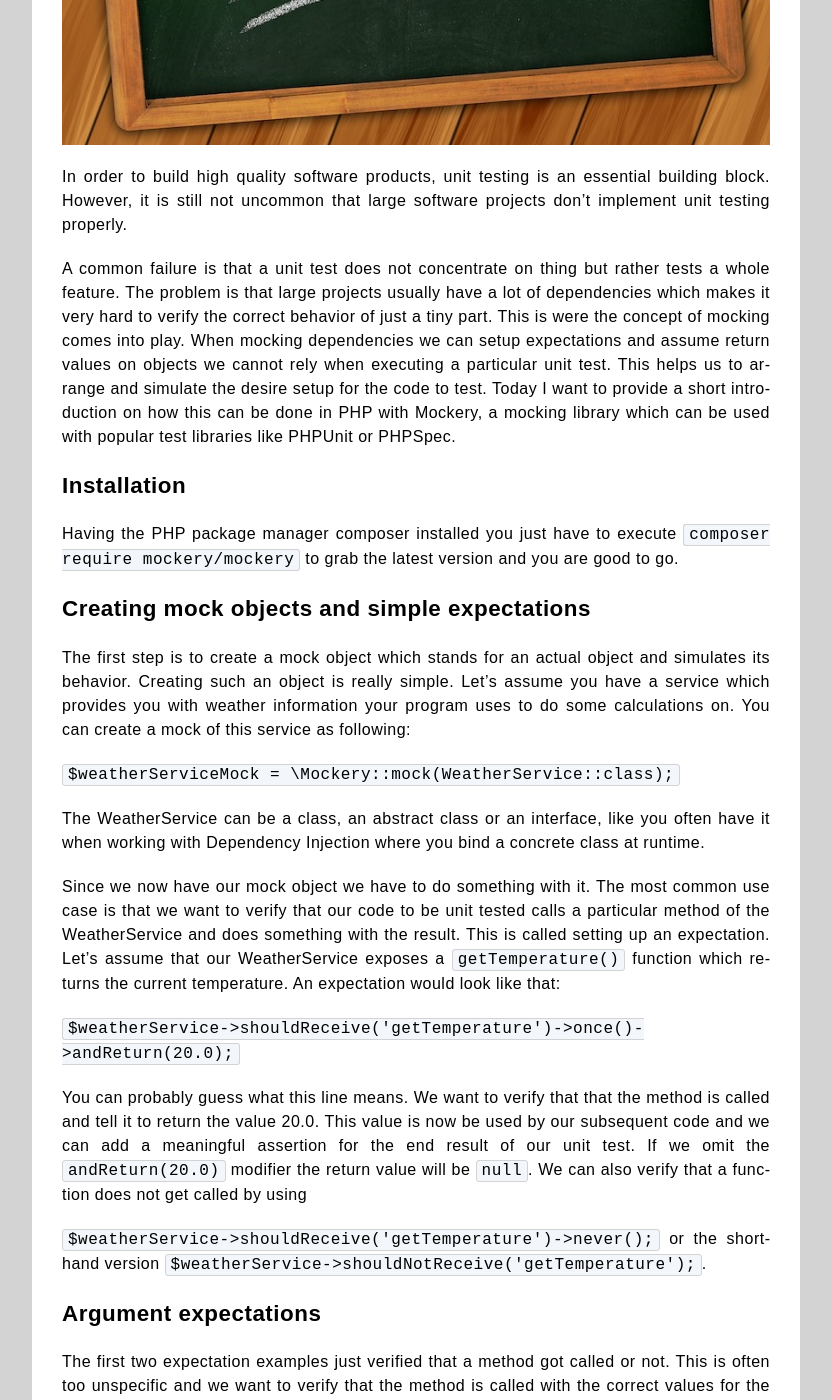
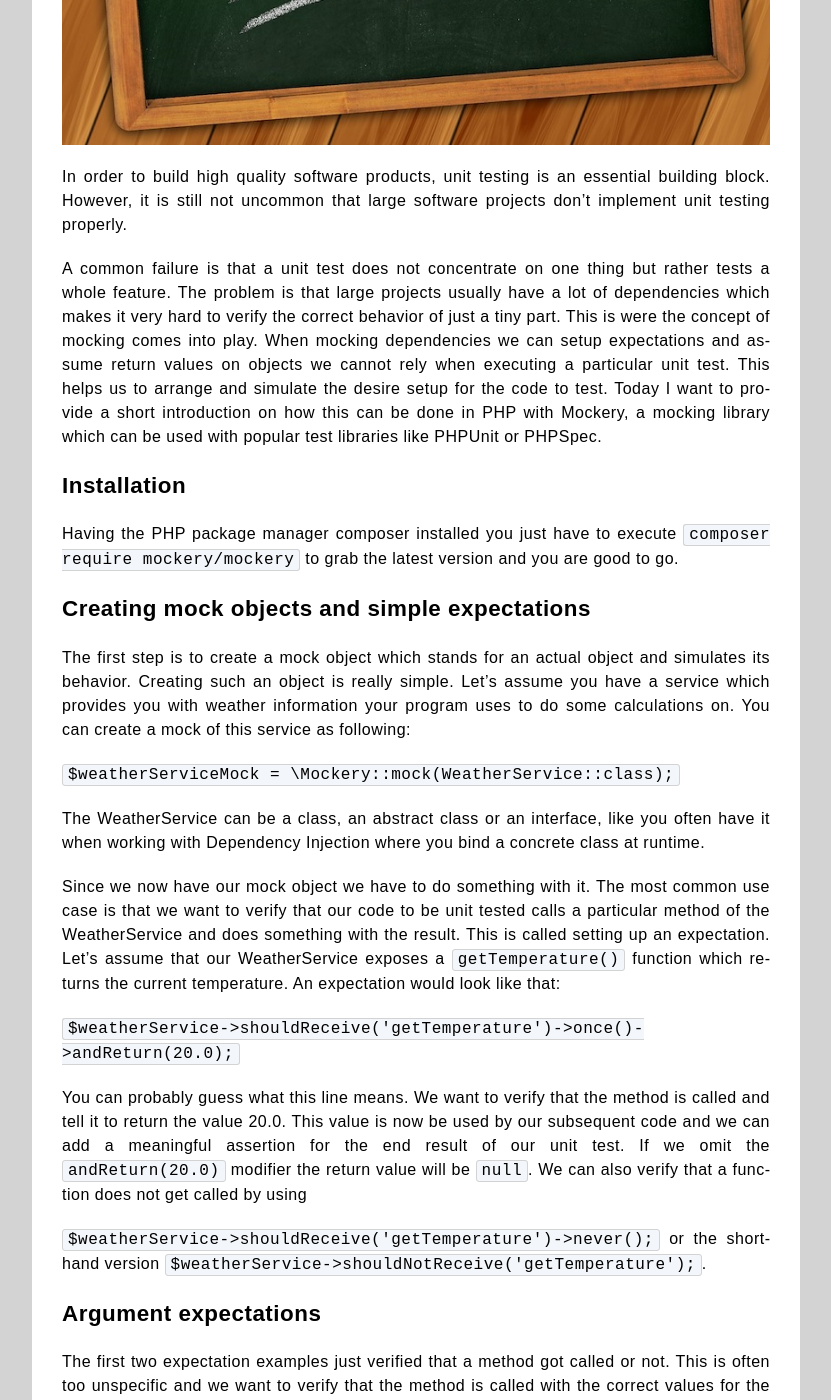
Before and after one commit to jratzenboeck/jratzenboeck-blog, a Jekyll site: the page built from _posts/2018-07-22-mockery.md, in a window 1280 px wide and 1400 px high, scrolled down 766 px. Shown: the whole window, without its empty margins (224-1055 px from the left). Built offline with Jekyll 4.4.1, drawn with Linux system fonts in a browser that asks for light colours; comment, search, counter and statistics services are not loaded; some of the changed text lies outside the part shown.

Commit message:
Fix typos and mistakes in recent blog post

```diff
--- a/_posts/2018-07-22-mockery.md
+++ b/_posts/2018-07-22-mockery.md
@@ -10,7 +10,7 @@ uncommon that large software projects don't implement unit testing properly.
 <!--more-->
 
 A common failure is that a unit
-test does not concentrate on thing but rather tests a whole feature. The problem is that large projects usually have a lot
+test does not concentrate on one thing but rather tests a whole feature. The problem is that large projects usually have a lot
 of dependencies which makes it very hard to verify the correct behavior of just a tiny part. This is were the concept
 of mocking comes into play. When mocking dependencies we can setup expectations and assume return values on objects we cannot rely when executing
 a particular unit test. This helps us to arrange and simulate the desire setup for the code to test.
@@ -38,7 +38,7 @@ temperature. An expectation would look like that:
 
 `$weatherService->shouldReceive('getTemperature')->once()->andReturn(20.0);`
 
-You can probably guess what this line means. We want to verify that that the method is called and tell it to return the
+You can probably guess what this line means. We want to verify that the method is called and tell it to return the
 value 20.0. This value is now be used by our subsequent code and we can add a meaningful assertion for the end result of our unit test. If we omit
 the `andReturn(20.0)` modifier the return value will be `null`.
 We can also verify that a function does not get called by using
```
Also changed, not shown: other parts of _posts/2018-07-22-mockery.md (+2 -2 lines).
